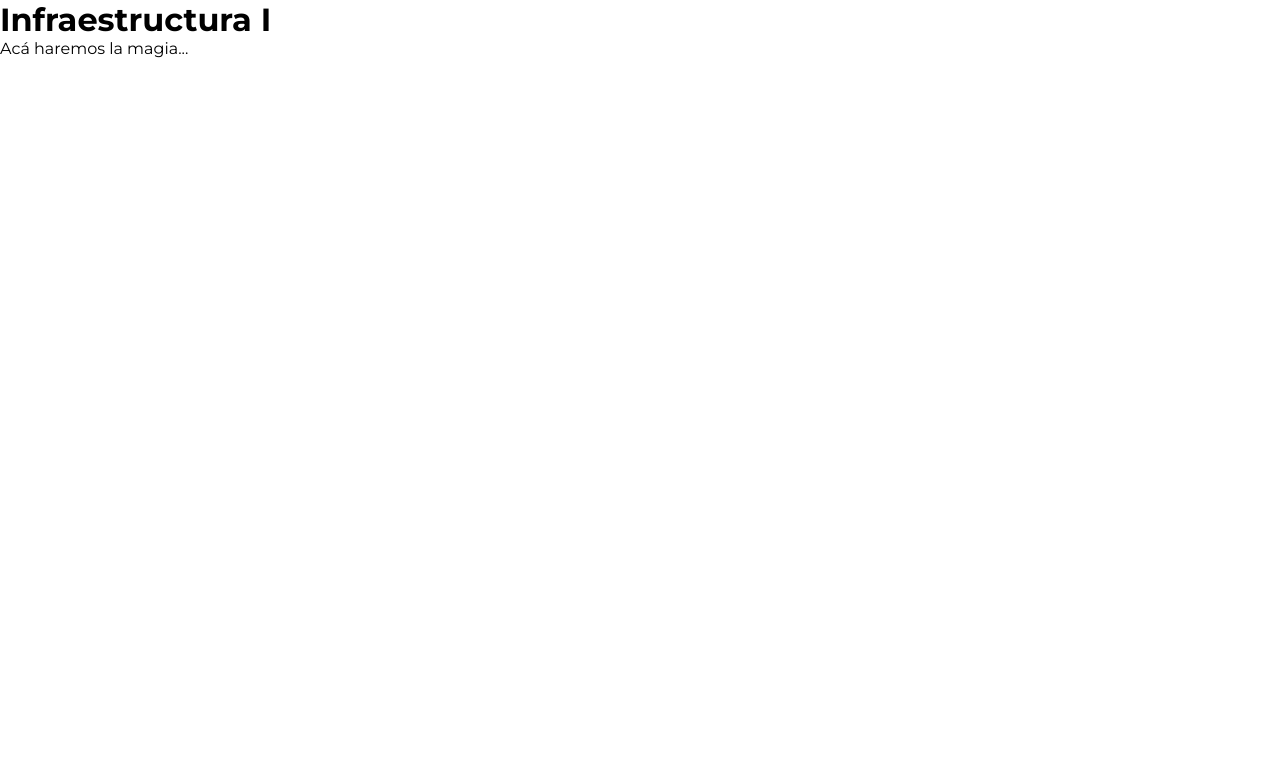
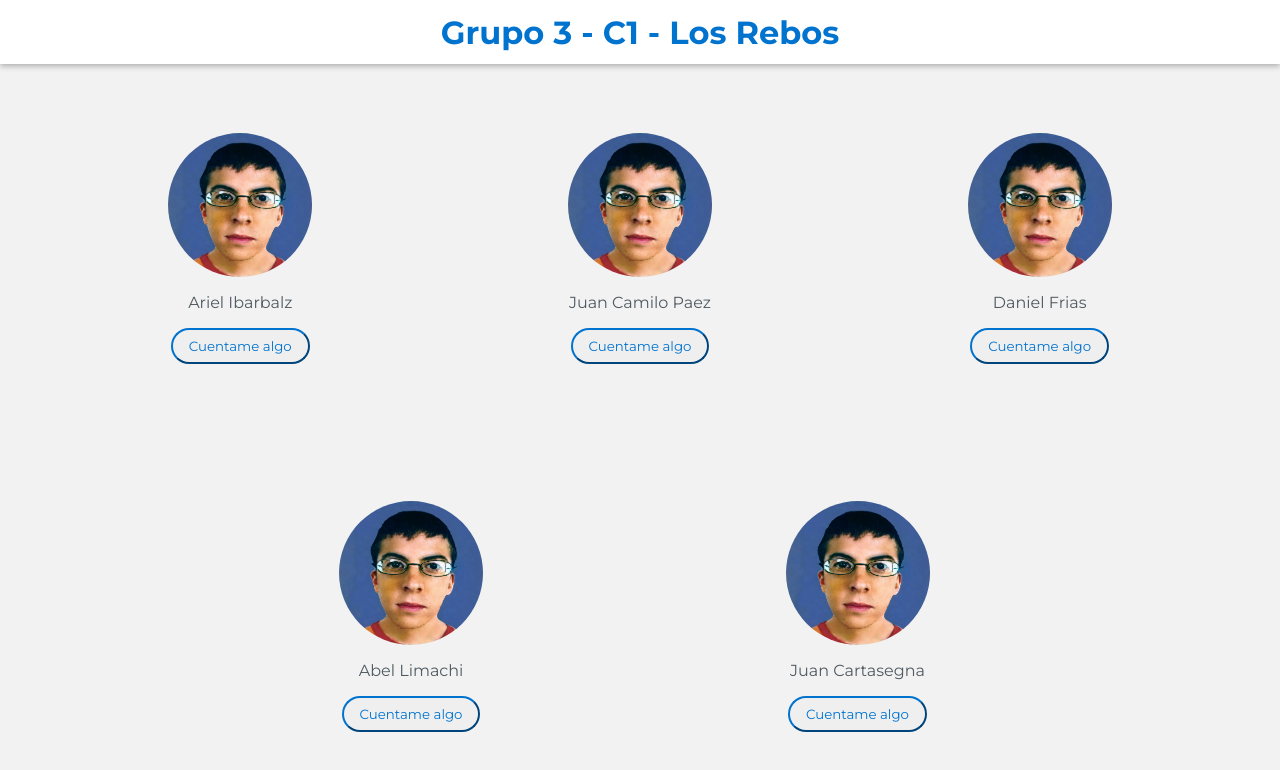
Before and after one commit to DOF1109/web-integrador-g3, a plain HTML site: page index.html in a window 1280 px wide. Drawn offline with Linux system fonts and the light colour scheme.

Commit message:
Avance de reunion 2

```diff
--- a/index.html
+++ b/index.html
@@ -8,12 +8,43 @@
 </head>
 
 <body>
-    <header>
-        <h1>Infraestructura I</h1>
+    <header class="header">
+        <h1>Grupo 3 - C1 - Los Rebos</h1>
     </header>
 
-    <main>
-        <p>Acá haremos la magia...</p>
+    <main class="main">
+
+        <div class="container-superior">
+            <div class="card">
+                <img class="foto-perfil" src="/assets/foto-perfil-mcglovin.jpg" alt="Foto de perfil">
+                <p class="nombre">Ariel Ibarbalz</p>
+                <button id="btn-ariel-ibarbalz" class="button">Cuentame algo</button>
+            </div>
+            <div class="card">
+                <img class="foto-perfil" src="/assets/foto-perfil-mcglovin.jpg" alt="Foto de perfil">
+                <p class="nombre">Juan Camilo Paez</p>
+                <button id="btn-juan-paez" class="button">Cuentame algo</button>
+            </div>
+            <div class="card">
+                <img class="foto-perfil" src="/assets/foto-perfil-mcglovin.jpg" alt="Foto de perfil">
+                <p class="nombre">Daniel Frias</p>
+                <button id="btn-daniel-frias" class="button">Cuentame algo</button>
+            </div>
+        </div>
+
+        <div class="container-inferior">
+            <div class="card">
+                <img class="foto-perfil" src="/assets/foto-perfil-mcglovin.jpg" alt="Foto de perfil">
+                <p class="nombre">Abel Limachi</p>
+                <button id="btn-abel-limachi" class="button">Cuentame algo</button>
+            </div>
+            <div class="card">
+                <img class="foto-perfil" src="/assets/foto-perfil-mcglovin.jpg" alt="Foto de perfil">
+                <p class="nombre">Juan Cartasegna</p>
+                <button id="btn-juan-cartasegna" class="button">Cuentame algo</button>
+            </div>
+        </div>
+
     </main>
 
     <!-- Scripts -->
--- a/scripts/script.js
+++ b/scripts/script.js
@@ -0,0 +1,27 @@
+addEventListener("load", () => {
+    const btnArielIbarbalz = document.getElementById("btn-ariel-ibarbalz")
+    const btnJuanPaez = document.getElementById("btn-juan-paez")
+    const btnDanielFrias = document.getElementById("btn-daniel-frias")
+    const btnAbelLimachi = document.getElementById("btn-abel-limachi")
+    const btnJuanCartasegna = document.getElementById("btn-juan-cartasegna")
+
+    btnArielIbarbalz.addEventListener("click", () => {
+        location.href = "/pages/ariel-ibarbalz.html"
+    })
+
+    btnJuanPaez.addEventListener("click", () => {
+        location.href = "/pages/juan-paez.html"
+    })
+
+    btnDanielFrias.addEventListener("click", () => {
+        location.href = "/pages/daniel-frias.html"
+    })
+
+    btnAbelLimachi.addEventListener("click", () => {
+        location.href = "/pages/abel-limachi.html"
+    })
+
+    btnJuanCartasegna.addEventListener("click", () => {
+        location.href = "/pages/juan-cartasegna.html"
+    })
+})
--- a/styles/style.css
+++ b/styles/style.css
@@ -1,17 +1,21 @@
-/* Fuente */
+/********** Fuente **********/
 @import url('https://fonts.googleapis.com/css2?family=Montserrat:wght@400;700&display=swap');
 
-/* Variables */
+
+/********** Variables **********/
 :root {
     --bg-color: #f2f2f2;
     --font-color: #4f5a61;
     --primary-color: #0073cf;
     --white: #ffffff;
     --black: #000000;
-    --shadow: 0 2px 6px rgba(0,0,0,.05);
+    --shadow: 0 2px 6px rgba(0, 0, 0, 0.3);
+    --header-height: 4rem;
+    --picture-size: 9rem;
 }
 
-/* Estilos globales */
+
+/********** Estilos globales **********/
 * {
     box-sizing: border-box;
     font-family: 'Montserrat', sans-serif;
@@ -20,5 +24,79 @@
 }
 
 body {
-    min-width: 100vh;
+    min-height: 100vh;
 }
+
+
+/********** Header **********/
+.header {
+    box-shadow: var(--shadow);
+    -webkit-box-shadow: var(--shadow);
+    -moz-box-shadow: var(--shadow);
+    height: var(--header-height);
+    padding: 0 2rem;
+    position: sticky;
+    z-index: 2;
+}
+
+.header h1 {
+    color: var(--primary-color);
+    display: flex;
+    align-items: center;
+    justify-content: center;
+    height: 100%;
+}
+
+
+/********** Main **********/
+.main {
+    background: var(--bg-color);
+    color: var(--font-color);
+    height: calc(100vh - var(--header-height));
+    display: flex;
+    flex-direction: column;
+    padding: 0 3rem;
+}
+
+.container-superior {
+    display: flex;
+    justify-content: space-around;
+    margin: auto 0;
+}
+
+.container-inferior {
+    display: flex;
+    justify-content: space-evenly;
+    margin: auto 0;
+}
+
+.card {
+    display: flex;
+    align-items: center;
+    flex-direction: column;
+}
+
+.card .foto-perfil {
+    height: var(--picture-size);
+    width: var(--picture-size);
+    border-radius: 50%;
+}
+
+.card .nombre {
+    padding: 1rem;
+}
+
+.card .button {
+    border-radius: 2rem;
+    color: var(--primary-color);
+    border-color: var(--primary-color);
+    padding: .5rem 1rem;
+    transition: all .3s ease;
+}
+
+.card .button:hover {
+    background: var(--primary-color);
+    color: var(--white);
+    cursor: pointer;
+    transition: all .3s ease;
+}
```
Also changed, not shown: pages/abel-limachi.html (added, +24 -0 lines), pages/ariel-ibarbalz.html (added, +24 -0 lines), pages/daniel-frias.html (added, +24 -0 lines), pages/juan-cartasegna.html (added, +24 -0 lines), pages/juan-paez.html (added, +24 -0 lines), assets/foto-perfil-mcglovin.jpg (added).
